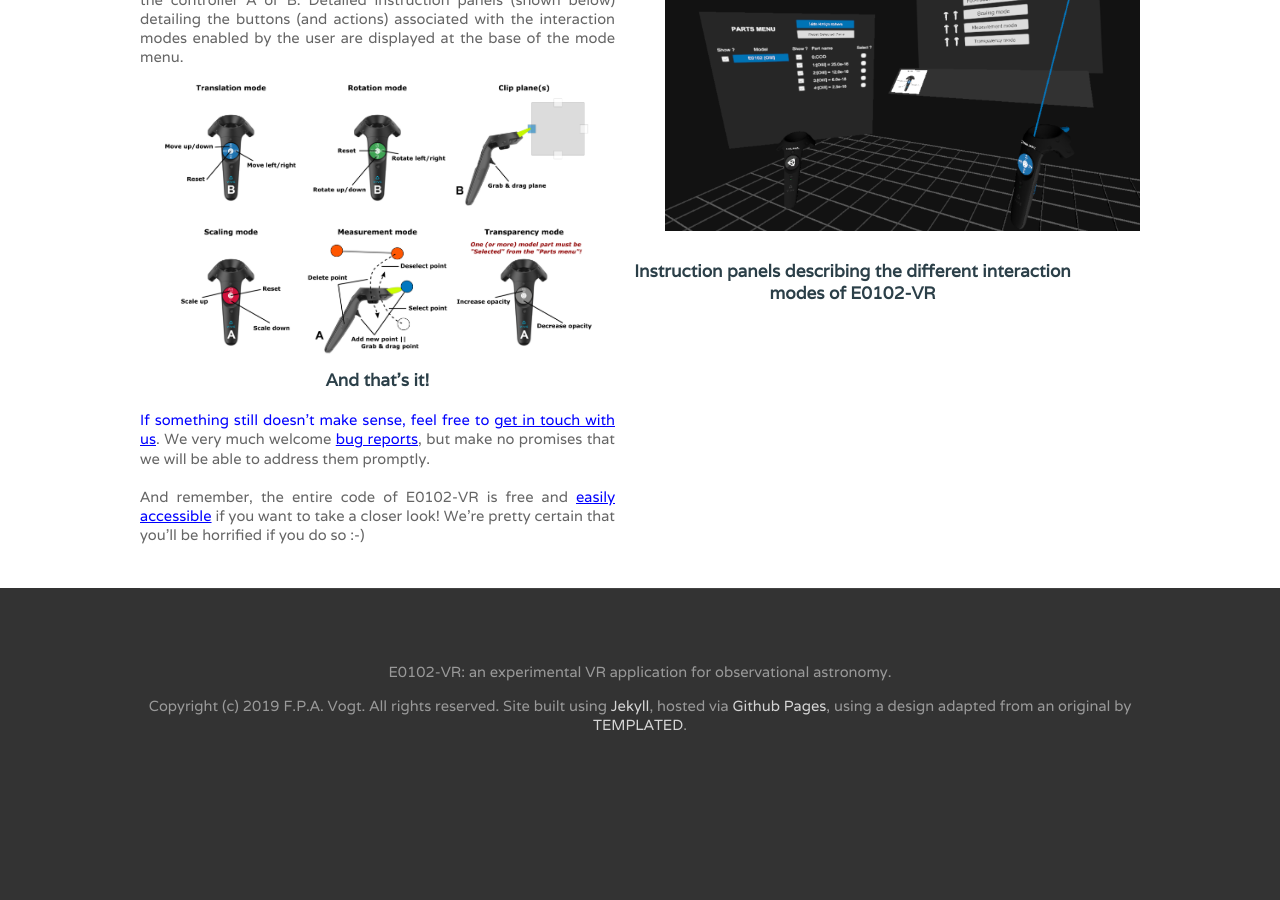
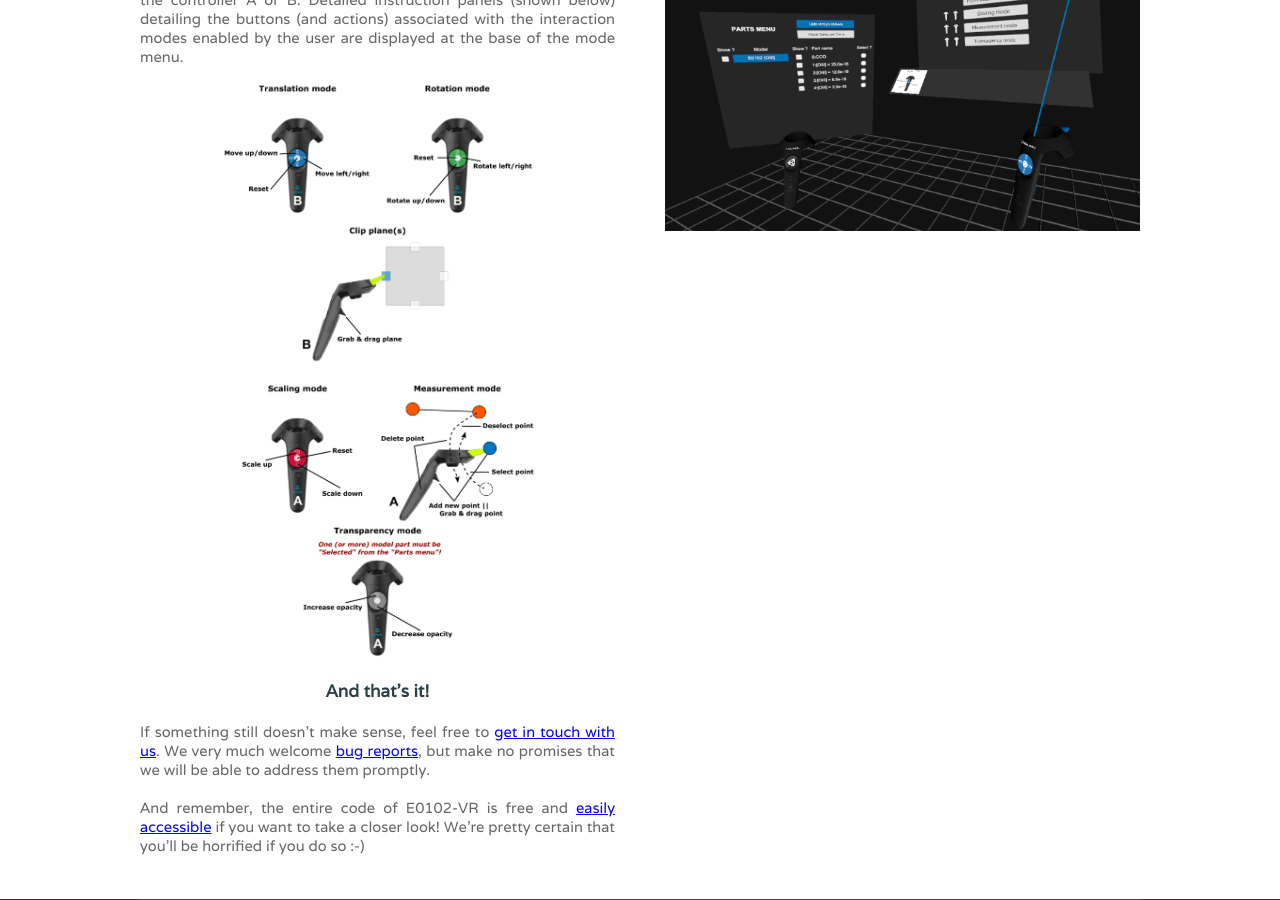
Before and after one commit to fpavogt/E0102-VR, a Jekyll site: the page built from tutorial.html, in a window 1280 px wide and 900 px high, scrolled down 1211 px. Built offline with Jekyll 4.4.1, drawn with Linux system fonts in a browser that asks for light colours; before the commit the page ends 2033 px from its top, so only the background shows below that.

```diff
--- a/tutorial.html
+++ b/tutorial.html
@@ -86,20 +86,20 @@
 
          <div class="tbox2">
          <p style="text-align: center">
-         <img src="./images/vis-instr_translation.png" alt="tutorial_1" style="vertical-align:middle;width:30%"/>
-         <img src="./images/vis-instr_rotation.png" alt="tutorial_1" style="vertical-align:middle;width:30%"/>
-         <img src="./images/vis-instr_clipplane.png" alt="tutorial_1" style="vertical-align:middle;width:30%"/>
+         <a href="./images/vis-instr_translation.png" target="_blank"><img src="./images/vis-instr_translation.png" alt="tutorial_1" style="vertical-align:middle;width:33%"/></a>
+         <a href="./images/vis-instr_rotation.png" target="_blank"><img src="./images/vis-instr_rotation.png" alt="tutorial_1" style="vertical-align:middle;width:33%"/></a>
+         <a href="./images/vis-instr_clipplane.png" target="_blank"><img src="./images/vis-instr_clipplane.png" alt="tutorial_1" style="vertical-align:middle;width:33%"/></a>
          </p>
          </div>
 
          <div class="tbox2">
          <p style="text-align: center">
-         <a href="./images/vis-instr_scaling.png"><img src="./images/vis-instr_scaling.png" alt="tutorial_1" style="vertical-align:middle;width:30%"/><a>
-         <img src="./images/vis-instr_measurement.png" alt="tutorial_1" style="vertical-align:middle;width:30%"/>
-         <img src="./images/vis-instr_transparency.png" alt="tutorial_1" style="vertical-align:middle;width:30%"/>
+         <a href="./images/vis-instr_scaling.png" target="_blank"><img src="./images/vis-instr_scaling.png" alt="tutorial_1" style="vertical-align:middle;width:33%"/></a>
+         <a href="./images/vis-instr_measurement.png" target="_blank"><img src="./images/vis-instr_measurement.png" alt="tutorial_1" style="vertical-align:middle;width:33%"/></a>
+         <a href="./images/vis-instr_transparency.png" target="_blank"><img src="./images/vis-instr_transparency.png" alt="tutorial_1" style="vertical-align:middle;width:33%"/></a>
          </p>
 </div>
-
+        <br><br>
          <h3 style="text-align: center"><b>And that's it!</b></h3>
          <p style="text-align:justify">
          <br>
@@ -119,11 +119,3 @@
          </p>
    </div>
 </div>
-
-
-<div class="tbox1">
-<p style="width:100%;line-height:130%;">
-</p>
-<h3 style="text-align: center"><b>Instruction panels describing the different interaction modes of E0102-VR</b></h3>
-
-</div>
```
